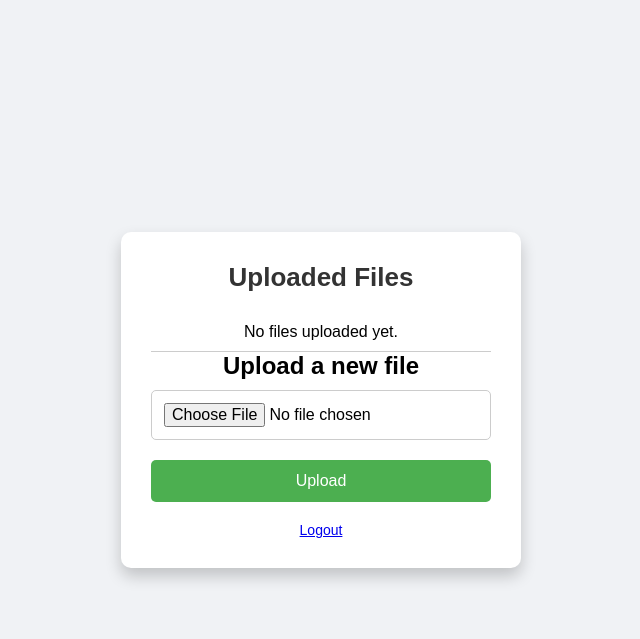
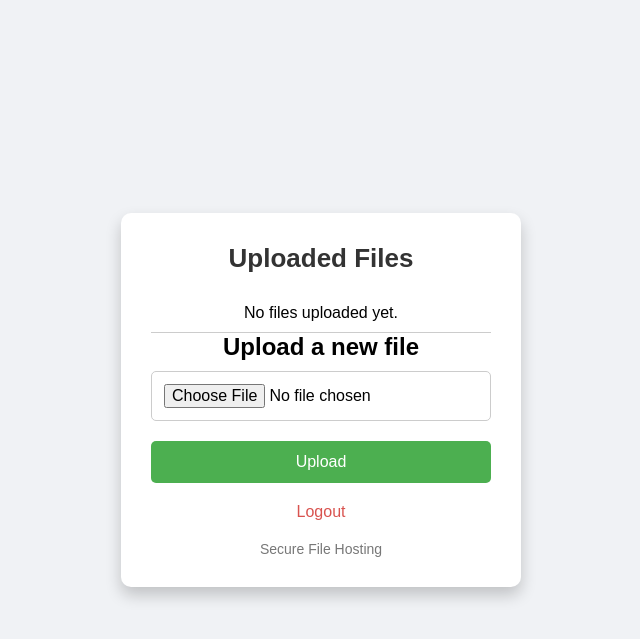
Before and after one commit to lelomator/fileserver, a Flask app: page /files in a window 1280 px wide. Shown: the top 639 px of the page, without its empty margins (319-959 px from the left). Run offline with Flask 3, Linux system fonts and the light colour scheme; the visitor is signed in with stand-in values (Sample User, id 1).

Commit message:
Update files.html

```diff
--- a/templates/files.html
+++ b/templates/files.html
@@ -24,7 +24,11 @@
             <input type="submit" value="Upload">
         </form>
 
-        <p><a href="{{ url_for('logout') }}">Logout</a></p>
+        <p><a href="{{ url_for('logout') }}" class="logout-link">Logout</a></p>
+
+        <div class="footer">
+            <p>Secure File Hosting</p>
+        </div>
     </div>
 </body>
 </html>
```
